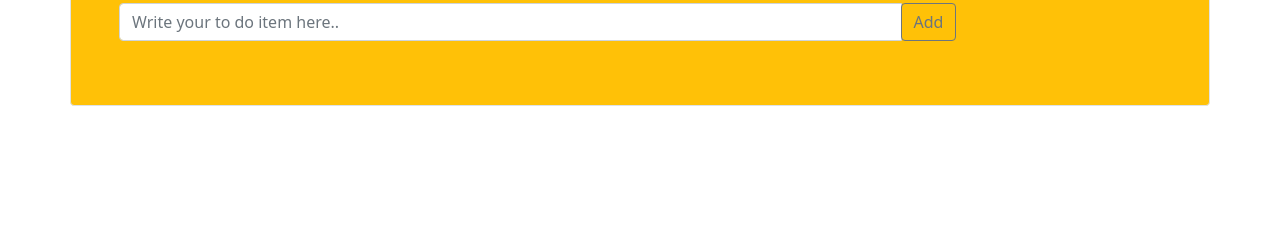
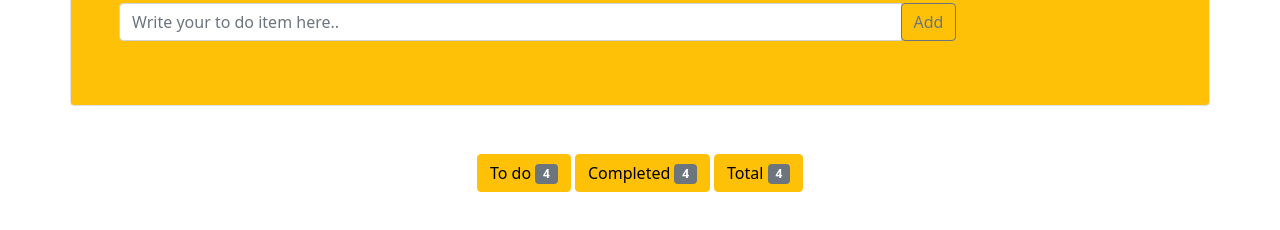
Before and after one commit to arisGio/todo-vanilla-js-bootstrap, a plain HTML site: page index.html in a window 1280 px wide. Shown: the part 150-380 px from the top of the page. Drawn offline with nearby package versions, Linux system fonts and the light colour scheme.

Commit message:
Structure - Add badges section

```diff
--- a/index.html
+++ b/index.html
@@ -29,6 +29,19 @@
         </div>
       </form>
     </header>
+    <main class="container text-center mt-5">
+      <section>
+        <button type="button" class="btn btn-warning">
+          To do <span class="badge bg-secondary">4</span>
+        </button>
+        <button type="button" class="btn btn-warning">
+          Completed <span class="badge bg-secondary">4</span>
+        </button>
+        <button type="button" class="btn btn-warning">
+          Total <span class="badge bg-secondary">4</span>
+        </button>
+      </section>
+    </main>
     <script
       src="https://cdn.jsdelivr.net/npm/bootstrap@5.0.2/dist/js/bootstrap.bundle.min.js"
       integrity="sha384-MrcW6ZMFYlzcLA8Nl+NtUVF0sA7MsXsP1UyJoMp4YLEuNSfAP+JcXn/tWtIaxVXM"
```
